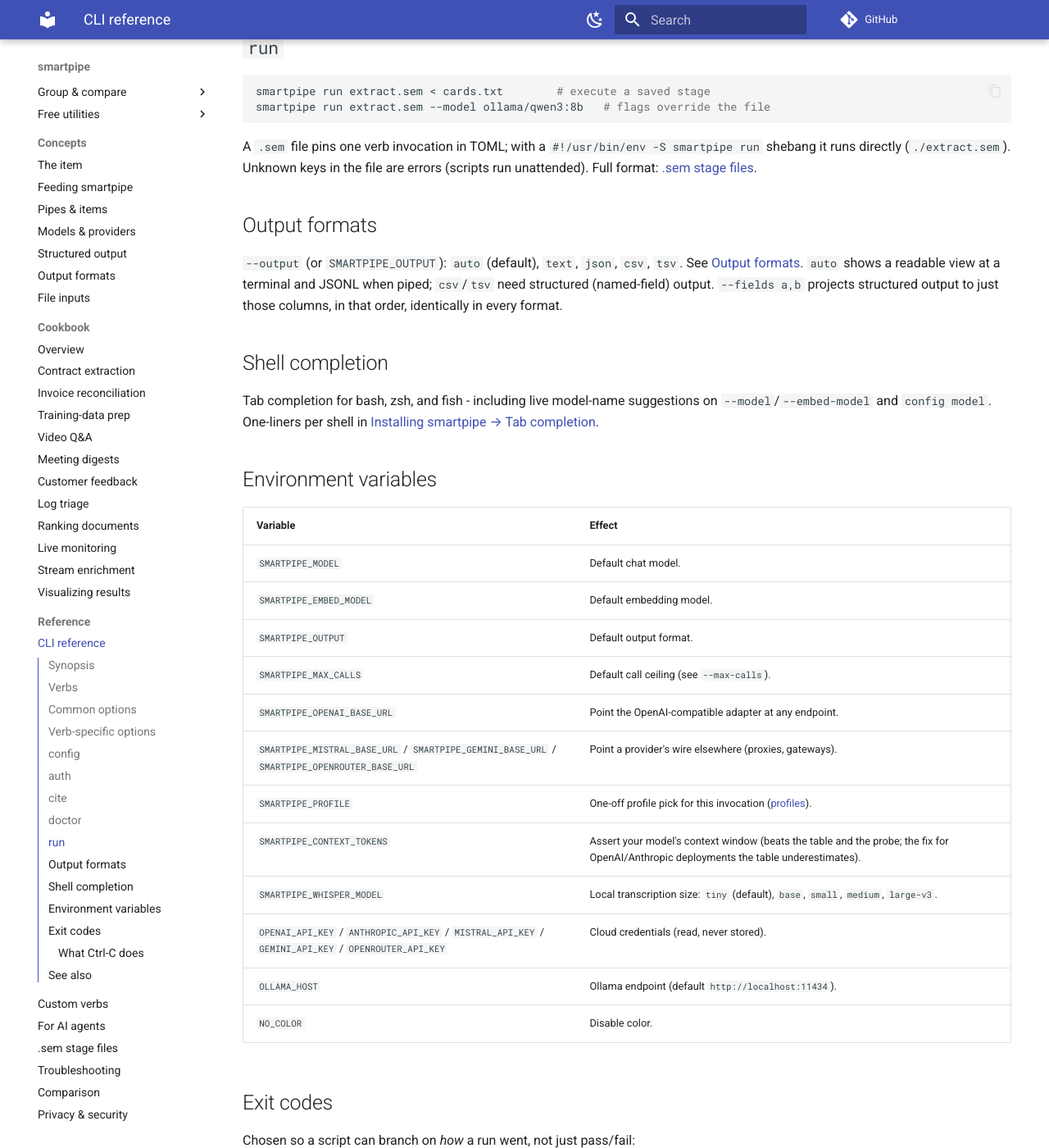
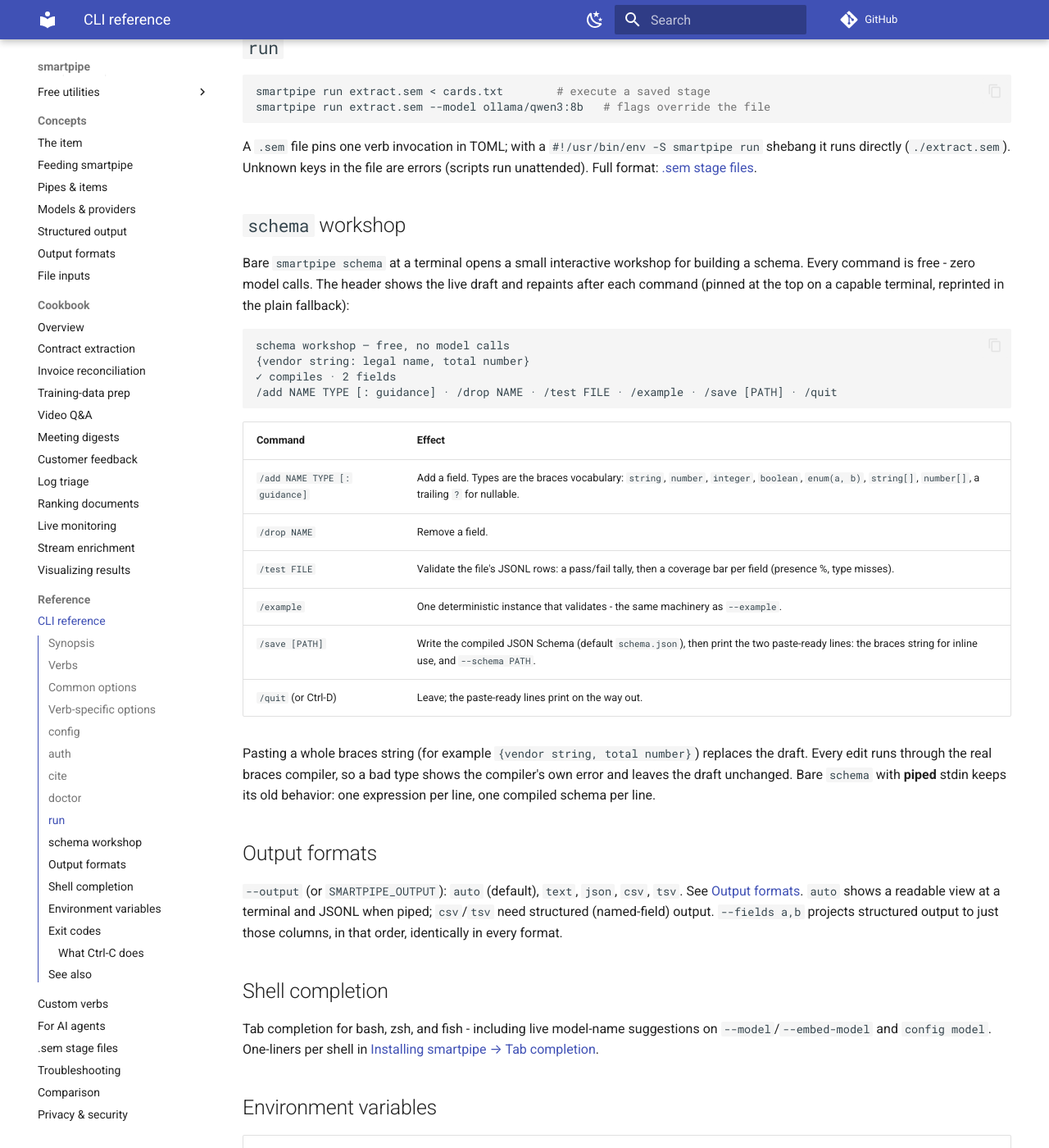
Before and after one commit to prabal-rje/smartpipe, an MkDocs documentation site: the page built from docs/reference/cli.md, in a window 1280 px wide and 1400 px high, scrolled down 4798 px. Shown: the whole window at 82% size. Built offline with MkDocs 1.6.1 and Material for MkDocs 9.7.7, drawn with Linux system fonts in a browser that asks for light colours; comment, search, counter and statistics services are not loaded; some of the changed text lies outside the part shown.

Commit message:
docs: the schema workshop - reference section and Learn-track pointer
A 'schema workshop' section on the CLI reference (header, command table,
paste-behavior, the piped-stdin carve-out) linked from the verbs table,
plus one pointer in Learn chapter 2 next to the schema ladder.

````diff
--- a/docs/reference/cli.md
+++ b/docs/reference/cli.md
@@ -44,7 +44,7 @@
 | [`config`](#config) | view and set defaults | interactive setup |
 | [`run`](#run) | execute a saved `.sem` stage file | [format](sem-files.md) |
 | [`doctor`](#doctor) | check the whole setup, spend nothing (`--probe` adds the paid modality matrix) | exit 0 = ready |
-| `schema` | braces/DSL compile FREE (`--check FILE`, `--example`, stdin REPL); plain English drafts with a model (one call, validated) | [ladder](../concepts/structured-output.md#the-ladder-top-to-bottom) |
+| `schema` | braces/DSL compile FREE (`--check FILE`, `--example`, stdin REPL); bare at a terminal opens the [workshop](#schema-workshop); plain English drafts with a model (one call, validated) | [ladder](../concepts/structured-output.md#the-ladder-top-to-bottom) |
 
 ## Common options
 
@@ -149,6 +149,35 @@
 Unknown keys in the file are errors (scripts run unattended). Full format:
 [.sem stage files](sem-files.md).
 
+## `schema` workshop
+
+Bare `smartpipe schema` at a terminal opens a small interactive workshop for
+building a schema. Every command is free - zero model calls. The header shows
+the live draft and repaints after each command (pinned at the top on a capable
+terminal, reprinted in the plain fallback):
+
+```
+schema workshop — free, no model calls
+{vendor string: legal name, total number}
+✓ compiles · 2 fields
+/add NAME TYPE [: guidance] · /drop NAME · /test FILE · /example · /save [PATH] · /quit
+```
+
+| Command | Effect |
+|---|---|
+| `/add NAME TYPE [: guidance]` | Add a field. Types are the braces vocabulary: `string`, `number`, `integer`, `boolean`, `enum(a, b)`, `string[]`, `number[]`, a trailing `?` for nullable. |
+| `/drop NAME` | Remove a field. |
+| `/test FILE` | Validate the file's JSONL rows: a pass/fail tally, then a coverage bar per field (presence %, type misses). |
+| `/example` | One deterministic instance that validates - the same machinery as `--example`. |
+| `/save [PATH]` | Write the compiled JSON Schema (default `schema.json`), then print the two paste-ready lines: the braces string for inline use, and `--schema PATH`. |
+| `/quit` (or Ctrl-D) | Leave; the paste-ready lines print on the way out. |
+
+Pasting a whole braces string (for example `{vendor string, total number}`)
+replaces the draft. Every edit runs through the real braces compiler, so a bad
+type shows the compiler's own error and leaves the draft unchanged. Bare
+`schema` with **piped** stdin keeps its old behavior: one expression per line,
+one compiled schema per line.
+
 ## Output formats
 
 `--output` (or `SMARTPIPE_OUTPUT`): `auto` (default), `text`, `json`, `csv`, `tsv`.
````
Also changed, not shown: docs/learn/2-structured-data.md (+4 -0 lines).
